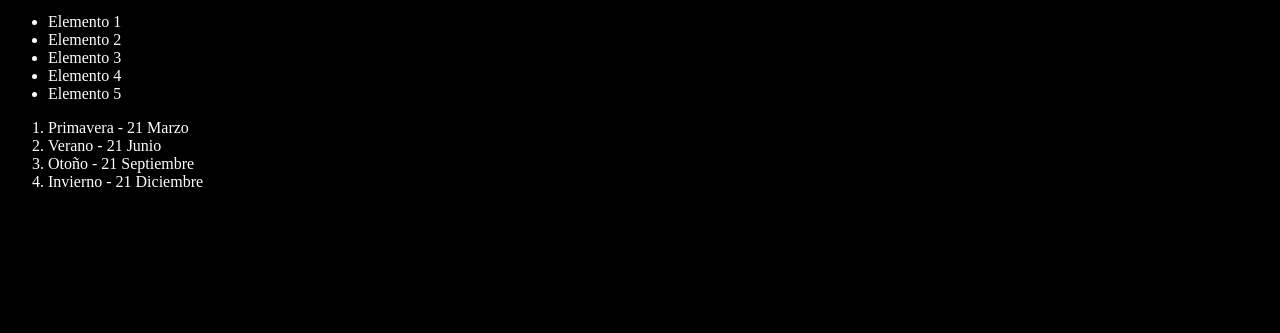
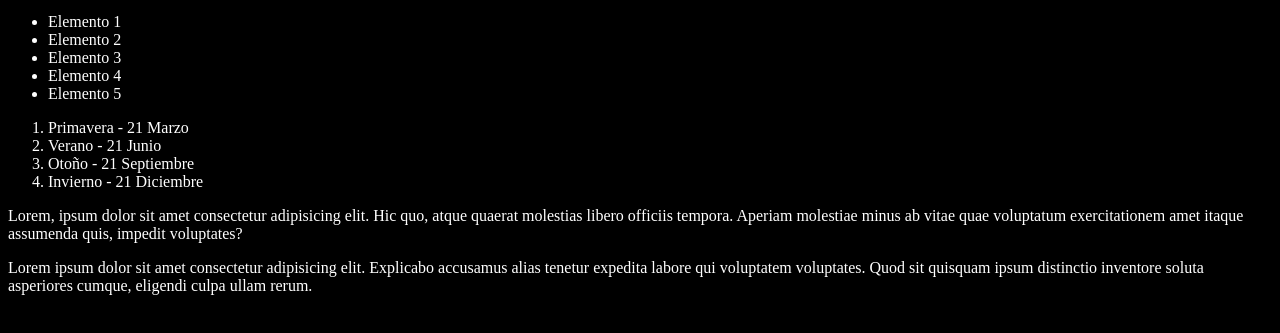
Before and after one commit to DarioMauleon1/learning-git, a plain HTML site: page index.html in a window 1280 px wide. Shown: the part 101-434 px from the top of the page. Drawn offline with Linux system fonts and the light colour scheme.

Commit message:
Aagregando parrafos

```diff
--- a/index.html
+++ b/index.html
@@ -24,6 +24,11 @@
     <li>Otoño - 21 Septiembre</li>
     <li>Invierno - 21 Diciembre</li>
   </ol>
+  <p>Lorem, ipsum dolor sit amet consectetur adipisicing elit. Hic quo, atque quaerat molestias libero officiis tempora.
+    Aperiam molestiae minus ab vitae quae voluptatum exercitationem amet itaque assumenda quis, impedit voluptates?</p>
+  <p>Lorem ipsum dolor sit amet consectetur adipisicing elit. Explicabo accusamus alias tenetur expedita labore qui
+    voluptatem voluptates. Quod sit quisquam ipsum distinctio inventore soluta asperiores cumque, eligendi culpa ullam
+    rerum.</p>
   <script src="./index.js"></script>
 </body>
 
```
